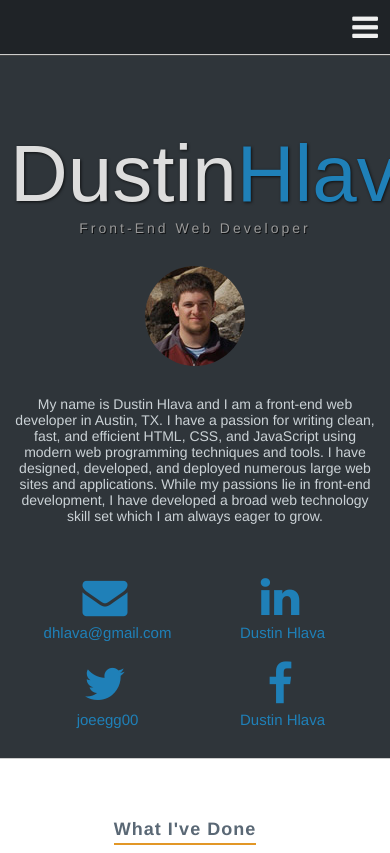
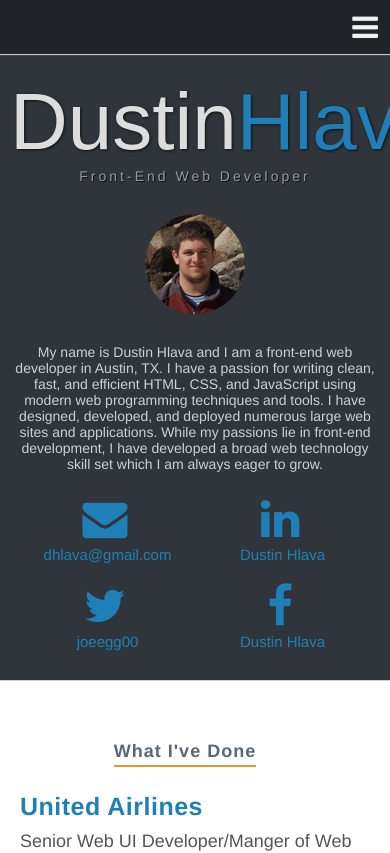
Before and after one commit to dhlava/portfolio, a React (Create React App) app: page / in a window 390 px wide. Shown: the top 853 px of the page. Built offline with nearby package versions, Linux system fonts and the light colour scheme; a web font is replaced by a local one.

Commit message:
adjusts social media icon breakpoints

```diff
--- a/src/components/personal.css
+++ b/src/components/personal.css
@@ -1,7 +1,7 @@
 .personal_container {
   /* background: linear-gradient(0deg, #2f353a, #56626b); */
   background-color:#2f353a;
-  padding: 72px 10px 20px 10px;
+  padding: 72px 10px;
   font-size: 1.4rem;
   font-weight:300;
   border-top: 1px solid #434343;
@@ -44,3 +44,13 @@
   font-size:1.5rem;
   min-width:175px;
 }
+
+@media only screen and (max-width: 768px) {
+  .personal_container{
+    padding:20px 10px;
+  }
+  .personal_container .socialmedia_list {
+    max-width:350px;
+    margin:0 auto;
+  }
+}
```
